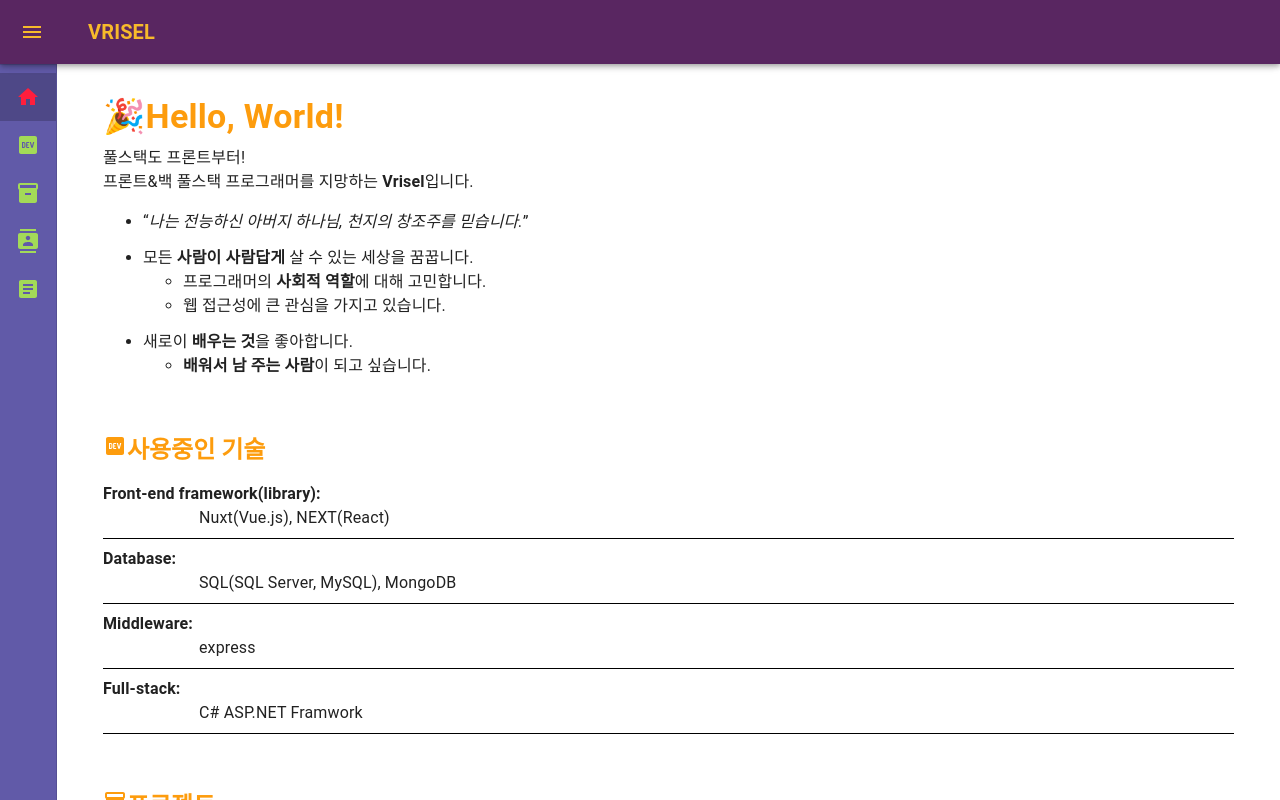
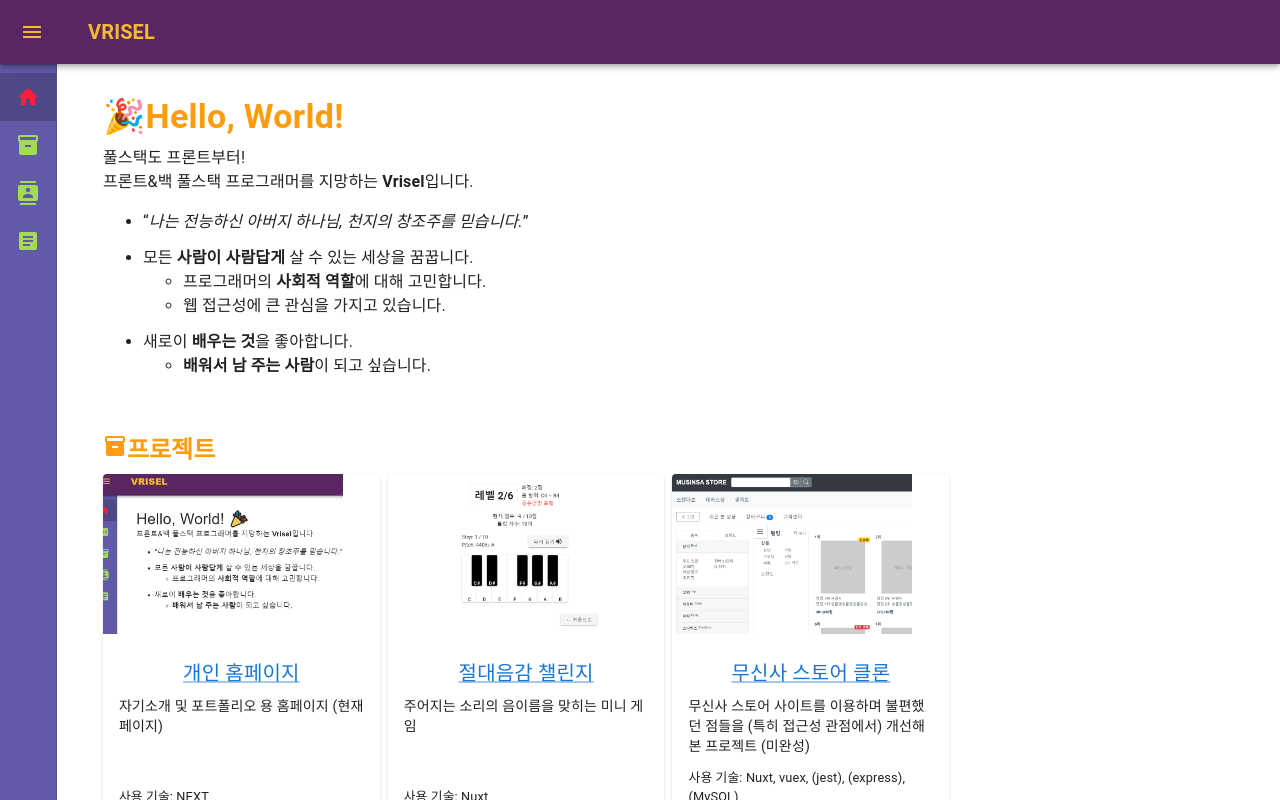
Before and after one commit to Vrisel/vrisel.github.io, a Next.js app: page / in a window 1280 px wide. Built offline with nearby package versions, Linux system fonts and the light colour scheme.

Commit message:
FIX: Skills 항목 숨김
- "다뤄본" 스킬 나열은 크게 의미 없다는 얘기를 듣고..
- 그리고 프로젝트에 어떤 기술 썼는지를 명시하기 때문에

- 마찬가지 이유로 TMI에서도 언어 관련 내용 숨김

```diff
--- a/components/HomeSections.js
+++ b/components/HomeSections.js
@@ -284,7 +284,7 @@ const TMI = (props) => {
             본 페이지의 색상 테마는 <strong>에반게리온 초호기</strong>
             입니다.
           </Box>
-          <Box component="li">
+          {/* <Box component="li">
             가볍게 다뤄본 프로그래밍/스크립팅 언어들:
             <Box component="ul">
               <Box component="li">
@@ -324,7 +324,7 @@ const TMI = (props) => {
                 </Link>
               </Box>
             </Box>
-          </Box>
+          </Box> */}
           <Box component="li">
             프로그래밍 언어 외에도 각종 언어들을 좋아합니다.
             <Box component="ul">
--- a/components/layout.js
+++ b/components/layout.js
@@ -225,7 +225,7 @@ export default function Layout({ children }) {
             <List>
               {[
                 { text: "Home", href: "#home", icon: <HomeIcon /> },
-                { text: "Skills", href: "#skills", icon: <DevIcon /> },
+                // { text: "Skills", href: "#skills", icon: <DevIcon /> },
                 {
                   text: "Projects",
                   href: "#projects",
--- a/pages/index.js
+++ b/pages/index.js
@@ -12,7 +12,7 @@ export default function Home() {
       </Head>
       <Container sx={{ width: "99%" }}>
         <Sections.Home mb={7} headerComponent="h2" />
-        <Sections.Skills mb={7} headerComponent="h2" />
+        {/* <Sections.Skills mb={7} headerComponent="h2" /> */}
         <Sections.Projects mb={7} headerComponent="h2" />
         <Sections.Contacts mb={7} headerComponent="h2" />
         <Sections.TMI mb={7} headerComponent="h2" />
```
